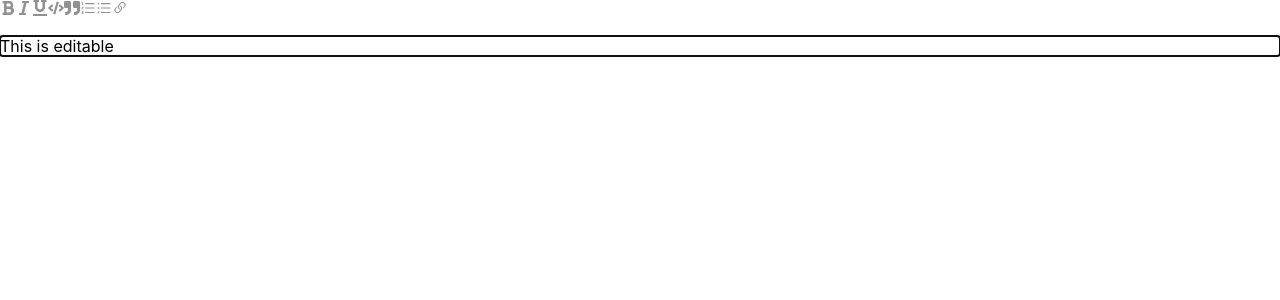
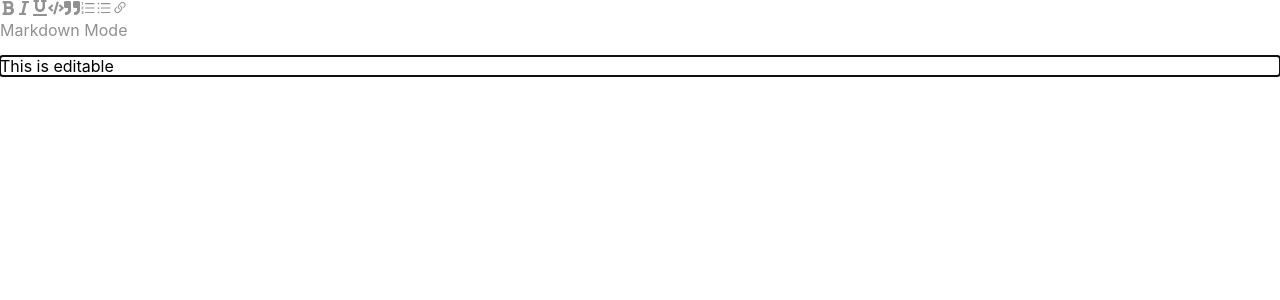
Before and after one commit to hdck007/editor, a Next.js app: page / in a window 1280 px wide. Shown: the top 300 px of the page. Built offline with nearby package versions, Linux system fonts and the light colour scheme.

Commit message:
added switch

```diff
--- a/src/Editor/Components/editorComponents.tsx
+++ b/src/Editor/Components/editorComponents.tsx
@@ -76,10 +76,10 @@ export const Toolbar = React.forwardRef(
 			setIsMarkdown,
 			isMarkdown,
 			...props
-		}: PropsWithChildren<BaseProps>,
+		}: PropsWithChildren<BaseProps> | any,
 		ref: Ref<HTMLDivElement>
 	) => (
-		<div className='w-full sticky top-0 bg-gray-200 py-3 px-6 rounded-sm mb-2 z-10 flex justify-between'>
+		<div className='w-full sticky top-0 bg-gray-200 py-3 pr-6 rounded-sm mb-2 z-10 flex justify-between'>
 			<Menu {...props} ref={ref}>
 				<MarkButton format='bold' icon={<FaBold />} />
 				<MarkButton format='italic' icon={<FaItalic />} />
@@ -90,6 +90,9 @@ export const Toolbar = React.forwardRef(
 				<BlockButton format='bulleted-list' icon={<AiOutlineUnorderedList />} />
 				<LinkButton icon={<BsLink45Deg />} />
 			</Menu>
+			<Button onClick={() => setIsMarkdown((prev: boolean) => !prev)}>
+				{isMarkdown ? 'Editor Mode' : 'Markdown Mode'}
+			</Button>
 		</div>
 	)
 );
```
